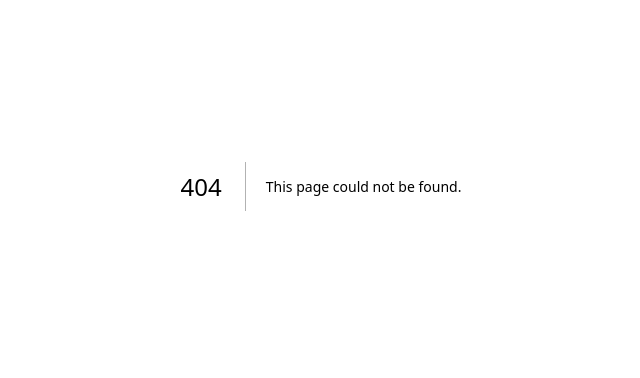
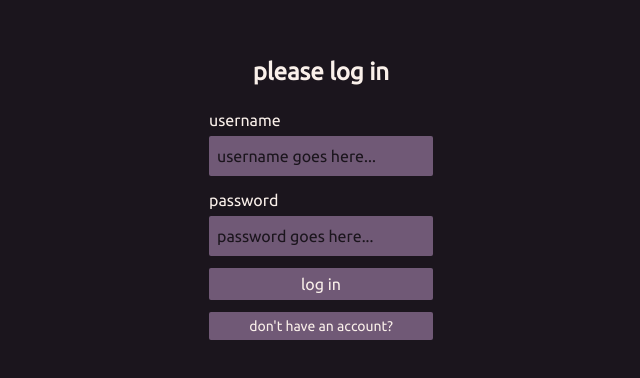
Before and after one commit to jovielarue/mrrp, a Next.js app in the folder frontend/: page /auth in a window 1280 px wide. Before the commit this address had no page. Shown: the part 214-592 px from the top of the page, without its empty margins (319-959 px from the left). Built offline with nearby package versions, Linux system fonts and the light colour scheme.

Commit message:
Add auth page

```diff
--- /dev/null
+++ b/frontend/app/auth/page.tsx
@@ -0,0 +1,117 @@
+"use client";
+import { useState } from "react";
+
+export default function Page() {
+  const [username, setUsername] = useState<string>("");
+  const [password, setPassword] = useState<string>("");
+  const [login, setLogin] = useState<boolean>(true);
+  const [alert, setAlert] = useState<string>("");
+
+  const handleSubmit = async (e) => {
+    e.preventDefault();
+    setAlert("");
+    try {
+      const userData = new FormData();
+      userData.set("username", username);
+      userData.set("password", password);
+      const res = await fetch(
+        `http://localhost:8000/auth/${login ? "login" : "signup"}`,
+        {
+          body: userData,
+          method: "POST",
+        },
+      );
+
+      console.log(res);
+
+      if (!res.ok) {
+        setAlert(
+          "There was an error authenticating your user. Here's the issue: " +
+            res.statusText,
+        );
+      }
+
+      setUsername("");
+      setPassword("");
+    } catch (e) {
+      console.error("There was an error authing this user: " + e);
+    }
+  };
+
+  const handleSetLogin = () => {
+    if (login) {
+      setLogin(false);
+    } else {
+      setLogin(true);
+    }
+  };
+
+  return (
+    <div className={"flex flex-col items-center gap-5"}>
+      <h1 className={"text-2xl font-bold -mt-[25%]"}>
+        please {login ? "log in" : "sign up"}
+      </h1>
+      <form
+        className={"flex flex-col gap-3 w-56"}
+        onSubmit={(e) => handleSubmit(e)}
+      >
+        <div className={"flex flex-col gap-1"}>
+          <label htmlFor="username">username</label>
+          <input
+            className={
+              "bg-secondary text-background placeholder-background p-2 rounded-sm"
+            }
+            name="username"
+            type="text"
+            placeholder="username goes here..."
+            value={username}
+            onChange={(e) => {
+              setUsername(e.target.value);
+            }}
+          />
+        </div>
+        <div className={"flex flex-col gap-1"}>
+          <label htmlFor="password">password</label>
+          <input
+            className={
+              "bg-secondary text-background placeholder-background p-2 rounded-sm"
+            }
+            name="password"
+            type="password"
+            placeholder="password goes here..."
+            value={password}
+            onChange={(e) => {
+              setPassword(e.target.value);
+            }}
+          />
+        </div>
+        <button
+          type="submit"
+          className={
+            "hover:bg-accent2 bg-secondary hover:text-background text-accent py-1 px-3 rounded-sm"
+          }
+        >
+          {login ? "log in" : "sign up"}
+        </button>
+        <button
+          type="button"
+          className={
+            "hover:bg-primary bg-secondary hover:text-background text-accent py-1 px-3 rounded-sm text-sm"
+          }
+          onClick={handleSetLogin}
+        >
+          {login ? "don't have an account?" : "already have an account?"}
+        </button>
+      </form>
+      {alert !== "" && (
+        <div
+          className={
+            "flex items-center justify-center bg-accent2 text-background p-5 text-center rounded-sm w-80"
+          }
+        >
+          {alert}
+        </div>
+      )}
+    </div>
+  );
+}
--- a/frontend/app/components/post-form.tsx
+++ b/frontend/app/components/post-form.tsx
@@ -7,8 +7,6 @@ interface IPostFormType {
 }
 
 export default function PostForm(props: IPostFormType) {
-  const [username, setUsername] = useState<string>("");
-  const [password, setPassword] = useState<string>("");
   const [postText, setPostText] = useState<string>("");
 
   const handleSubmit = async (e) => {
@@ -23,8 +21,6 @@ export default function PostForm(props: IPostFormType) {
       const postResponse = (await response.json()).body.Post;
       console.log(postResponse);
       props.setPosts([postResponse, ...props.posts]);
-      setUsername("");
-      setPassword("");
       setPostText("");
     } catch (e) {
       console.error("There was an error creating this post: " + e);
@@ -33,37 +29,7 @@ export default function PostForm(props: IPostFormType) {
 
   return (
     <form className={"flex flex-col gap-3"} onSubmit={(e) => handleSubmit(e)}>
-      <div className={"flex flex-col"}>
-        <label htmlFor="username">Username</label>
-        <input
-          className={
-            "bg-secondary text-background placeholder-background p-2 rounded-sm"
-          }
-          name="username"
-          type="text"
-          placeholder="username goes here..."
-          value={username}
-          onChange={(e) => {
-            setUsername(e.target.value);
-          }}
-        />
-      </div>
-      <div className={"flex flex-col"}>
-        <label htmlFor="password">Password</label>
-        <input
-          className={
-            "bg-secondary text-background placeholder-background p-2 rounded-sm"
-          }
-          name="password"
-          type="password"
-          placeholder="password goes here..."
-          value={password}
-          onChange={(e) => {
-            setPassword(e.target.value);
-          }}
-        />
-      </div>
-      <div className={"flex flex-col"}>
+      <div className={"flex flex-col gap-1"}>
         <label htmlFor="post">Post text</label>
         <textarea
           className={
--- a/frontend/app/layout.tsx
+++ b/frontend/app/layout.tsx
@@ -19,7 +19,11 @@ export default function RootLayout({
 }>) {
   return (
     <html lang="en">
-      <body className={`${ubuntu.className} antialiased`}>{children}</body>
+      <body
+        className={`${ubuntu.className} antialiased flex flex-col items-center justify-center pt-20 gap-5 bg-background text-accent min-h-screen w-screen`}
+      >
+        {children}
+      </body>
     </html>
   );
 }
--- a/frontend/app/page.tsx
+++ b/frontend/app/page.tsx
@@ -8,15 +8,11 @@ export default function Home() {
   const [posts, setPosts] = useState<PostWithUsername[]>([]);
 
   return (
-    <div
-      className={
-        "flex flex-col items-center justify-center pt-20 gap-5 bg-background text-accent min-h-screen w-screen"
-      }
-    >
+    <>
       <h1 className={"text-2xl font-bold"}>mrrp</h1>
       <PostForm setPosts={setPosts} posts={posts} />
       <h2 className={"mt-20 text-2xl font-bold text-accent"}>Posts:</h2>
       <PostLister posts={posts} setPosts={setPosts} />
-    </div>
+    </>
   );
 }
```
Also changed, not shown: 1 other file (tests, documents, lock files or other folders).
